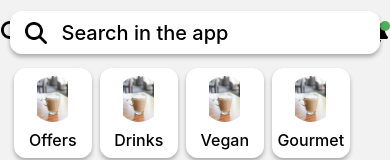
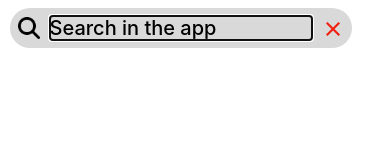
Before and after one commit to Alvaro-18/FoodApp, a React Native app: screen /Main in a window 390 px wide. Both pictures are taken after a click on the element 12 px from the left and 32 px from the top of the page. Shown: the top 160 px of the page. Built offline with nearby package versions, Linux system fonts and the light colour scheme.

Commit message:
feat: add search feature

```diff
--- a/src/components/home/SearchButton.tsx
+++ b/src/components/home/SearchButton.tsx
@@ -1,4 +1,4 @@
-import {useState} from "react";
+import {useCallback, useState} from "react";
 import {
   View,
   Pressable,
@@ -7,51 +7,75 @@ import {
   TextInput,
   StyleSheet,
   FlatList,
+  Text,
 } from "react-native";
 import {PRODUCTS} from "../../store/Data";
 import {FavoritesCard} from "./FavoritesCard";
+import {Product} from "../../types/interfaces/Product";
+import {ParamListBase, useNavigation} from "@react-navigation/native";
+import {NativeStackNavigationProp} from "@react-navigation/native-stack";
 
 export function SearchButton() {
   const [visibility, setVisibility] = useState(false);
-  const [search, setSearch] = useState("");
+  const [filteredProducts, setFilteredProducts] = useState<Product[]>([]);
+  const [searchText, setSearchText] = useState("");
+  const navigation = useNavigation<NativeStackNavigationProp<ParamListBase>>();
+
+  const productNavigation = useCallback((item: Product) => {
+    navigation.navigate("product", {id: item.id});
+    setVisibility(false);
+  }, []);
+
+  const search = (text: string) => {
+    setSearchText(text);
+    if (text) {
+      const filtered = PRODUCTS.filter(product =>
+        product.name.toLowerCase().includes(text.toLowerCase()),
+      );
+      setFilteredProducts(filtered);
+    } else {
+      setFilteredProducts([]);
+    }
+  };
 
   return (
     <View>
-      <Modal animationType="fade" transparent={true} visible={visibility}>
+      <Modal animationType="fade" transparent={false} visible={visibility}>
         <View style={styles.modalContainer}>
           <View style={styles.searchBar}>
-            <Pressable
-              onPress={() => {
-                setVisibility(false);
-                setSearch("");
-              }}
-              style={({pressed}) => pressed && styles.pressed}>
-              <Image
-                source={require("../../assets/images/Search-icon.png")}
-                style={styles.image}
-                resizeMode="center"
-              />
-            </Pressable>
+            <Image
+              source={require("../../assets/images/Search-icon.png")}
+              style={styles.image}
+              resizeMode="center"
+            />
 
             <TextInput
               placeholder="Search in the app"
               placeholderTextColor={"#000"}
               style={styles.input}
-              onChangeText={setSearch}
+              onChangeText={search}
             />
+
+            <Pressable
+              onPress={() => setVisibility(false)}
+              style={{width: 24, height: 22, alignItems: "center"}}>
+              <Image
+                source={require("../../assets/images/Outline-close.png")}
+              />
+            </Pressable>
           </View>
 
           <FlatList
-            data={PRODUCTS}
-            renderItem={({item}) => <FavoritesCard data={item} />}
-            style={search !== "" ? styles.list : styles.empty}
+            data={filteredProducts}
+            renderItem={({item}) => <FavoritesCard data={item} onPress={productNavigation}/>}
+            style={styles.list}
+            ListEmptyComponent={
+              <Text style={searchText ? styles.empty : styles.notFound}>
+                Sorry, we don’t have this 😕
+              </Text>
+            }
           />
         </View>
-        <Pressable
-          style={styles.screen}
-          onPress={() => {
-            setVisibility(false);
-          }}></Pressable>
       </Modal>
 
       <Pressable
@@ -76,22 +100,15 @@ const styles = StyleSheet.create({
   },
 
   searchBar: {
-    height: 43,
-    marginTop: "3%",
+    width: 342,
+    height: 40,
+    marginTop: 8,
+    paddingHorizontal: 7,
     alignItems: "center",
     flexDirection: "row",
-    backgroundColor: "#fff",
+    backgroundColor: "#D9D9D9",
     justifyContent: "space-between",
-    paddingHorizontal: "3.8%",
-    borderRadius: 12,
-    shadowColor: "#000",
-    shadowOffset: {
-      width: 0,
-      height: 3,
-    },
-    shadowOpacity: 0.29,
-    shadowRadius: 4,
-    elevation: 7,
+    borderRadius: 20,
   },
 
   pressed: {
@@ -99,7 +116,7 @@ const styles = StyleSheet.create({
   },
 
   input: {
-    width: "89%",
+    width: "80%",
     padding: 0,
     fontSize: 20,
     fontWeight: "500",
@@ -117,15 +134,19 @@ const styles = StyleSheet.create({
 
   list: {
     marginTop: 16,
-    maxHeight: 280,
+    marginBottom: 46,
     backgroundColor: "#fff",
   },
 
   empty: {
+    color: "#000",
+    fontSize: 20,
+    fontWeight: "bold",
+    alignSelf: "center",
+    marginTop: "80%",
+  },
+
+  notFound: {
     display: "none",
   },
-
-  screen: {
-    height: "100%",
-  },
 });
```
